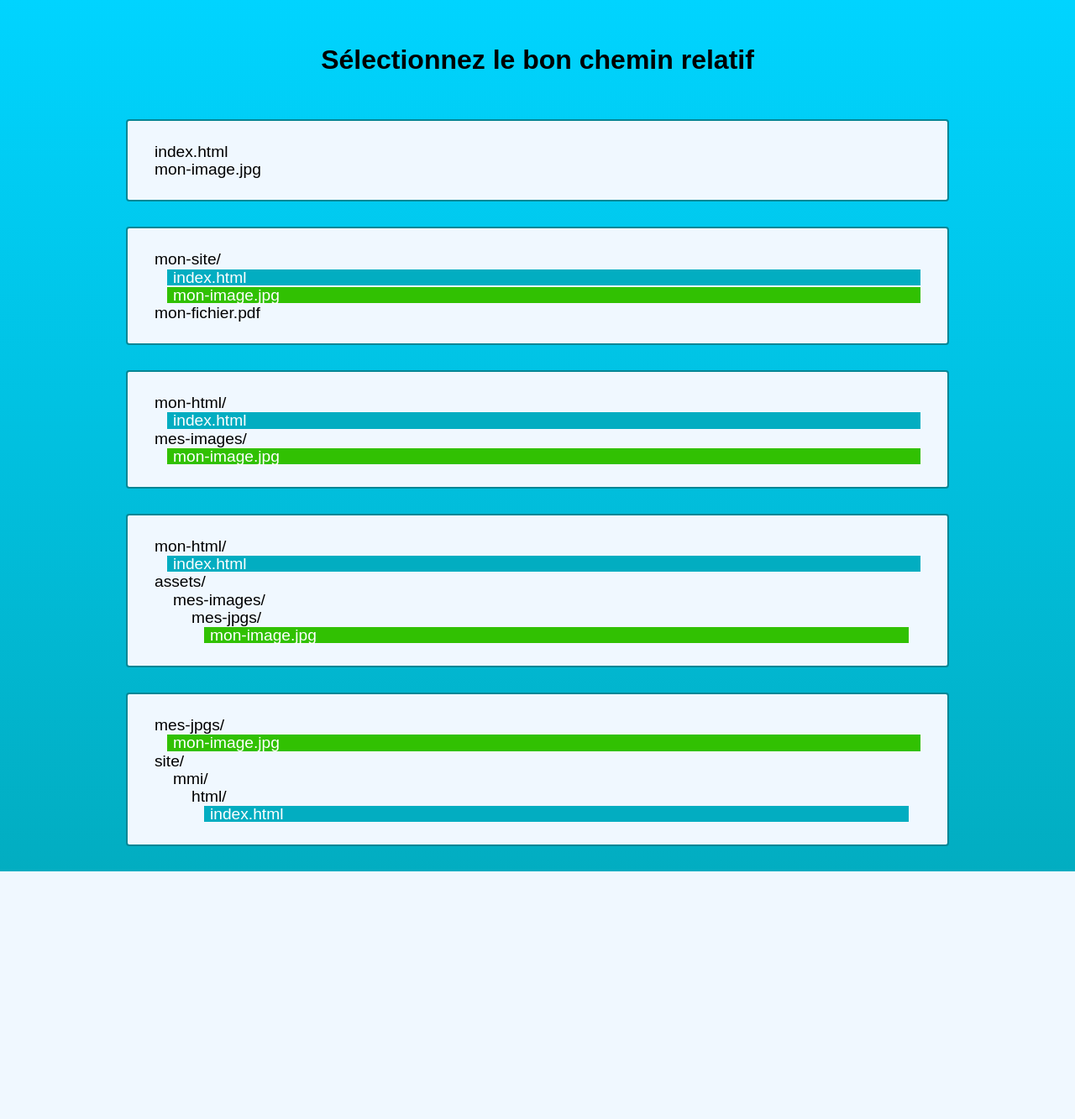
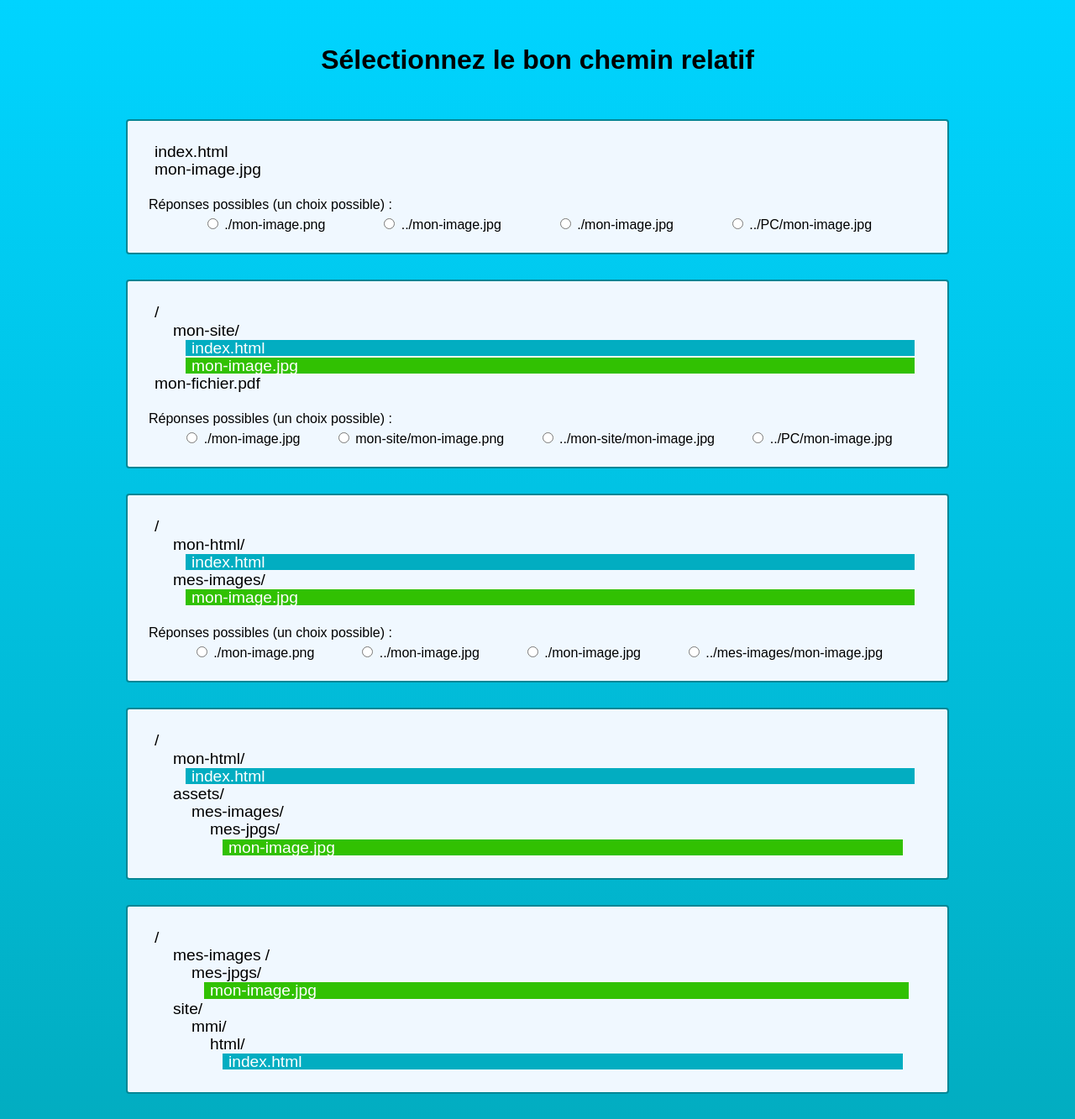
Before and after one commit to DanYellow/presentations, a PHP site: page / in a window 1280 px wide. Shown: the whole page at 84% size. Before the commit the page ends 1038 px from the top, so only its background shows below. Run offline with PHP 8.4, Linux system fonts and the light colour scheme.

Commit message:
Update 'devoirs'

```diff
--- a/mmi/html/travaux-pratiques/numero-1/devoirs/chemins-relatifs/index.html
+++ b/mmi/html/travaux-pratiques/numero-1/devoirs/chemins-relatifs/index.html
@@ -16,10 +16,56 @@
         <li>index.html</li>
         <li>mon-image.jpg</li>
       </ul>
+
+      <p>Réponses possibles (un choix possible) :</p>
+      <div class="list-responses">
+        <div>
+          <input
+            type="radio"
+            id="ex1-mon-image-png"
+            name="ex1"
+            value="ex1-mon-image-png"
+          />
+          <label for="ex1-mon-image-png">./mon-image.png</label>
+        </div>
+
+        <div>
+          <input
+            type="radio"
+            id="ex1-parent-mon-image-jpg"
+            name="ex1"
+            value="ex1-parent-mon-image-jpg"
+          />
+          <label for="ex1-parent-mon-image-jpg">../mon-image.jpg</label>
+        </div>
+
+        <div>
+          <input
+            type="radio"
+            id="ex1-mon-image-jpg"
+            name="ex1"
+            value="ex1-mon-image-jpg"
+          />
+          <label for="ex1-mon-image-jpg">./mon-image.jpg</label>
+        </div>
+
+        <div>
+          <input
+            type="radio"
+            id="ex1-pc-mon-image-jpg"
+            name="ex1"
+            value="ex1-pc-mon-image-jpg"
+          />
+          <label for="ex1-pc-mon-image-jpg">../PC/mon-image.jpg</label>
+        </div>
+      </div>
     </article>
 
     <article class="exercice">
       <ul class="tree">
+        <li>
+          /
+          <ul>
             <li>
               mon-site/
               <ul>
@@ -27,12 +73,62 @@
                 <li class="is-image-file">mon-image.jpg</li>
               </ul>
             </li>
+          </ul>
+        </li>
         <li>mon-fichier.pdf</li>
       </ul>
+
+      <p>Réponses possibles (un choix possible) :</p>
+      <div class="list-responses">
+        <div>
+          <input
+            type="radio"
+            id="ex2-mon-image-jpg"
+            name="ex2"
+            value="ex2-mon-image-jpg"
+          />
+          <label for="ex2-mon-image-jpg">./mon-image.jpg</label>
+        </div>
+
+        <div>
+          <input
+            type="radio"
+            id="ex2-mon-image-png"
+            name="ex2"
+            value="ex2-mon-image-png"
+          />
+          <label for="ex2-mon-image-png">mon-site/mon-image.png</label>
+        </div>
+
+        <div>
+          <input
+            type="radio"
+            id="ex2-parent-mon-image-jpg"
+            name="ex2"
+            value="ex2-parent-mon-image-jpg"
+          />
+          <label for="ex2-parent-mon-image-jpg"
+            >../mon-site/mon-image.jpg</label
+          >
+        </div>
+
+        <div>
+          <input
+            type="radio"
+            id="ex2-pc-mon-image-jpg"
+            name="ex2"
+            value="ex2-pc-mon-image-jpg"
+          />
+          <label for="ex2-pc-mon-image-jpg">../PC/mon-image.jpg</label>
+        </div>
+      </div>
     </article>
 
     <article class="exercice">
       <ul class="tree">
+        <li>
+          /
+          <ul>
             <li>
               mon-html/
               <ul>
@@ -46,10 +142,58 @@
               </ul>
             </li>
           </ul>
+        </li>
+      </ul>
+
+      <p>Réponses possibles (un choix possible) :</p>
+      <div class="list-responses">
+        <div>
+          <input
+            type="radio"
+            id="ex3-mon-image-png"
+            name="ex3"
+            value="ex3-mon-image-png"
+          />
+          <label for="ex3-mon-image-png">./mon-image.png</label>
+        </div>
+
+        <div>
+          <input
+            type="radio"
+            id="ex3-parent-mon-image-jpg"
+            name="ex3"
+            value="ex3-parent-mon-image-jpg"
+          />
+          <label for="ex3-parent-mon-image-jpg">../mon-image.jpg</label>
+        </div>
+
+        <div>
+          <input
+            type="radio"
+            id="ex3-mon-image-jpg"
+            name="ex3"
+            value="ex3-mon-image-jpg"
+          />
+          <label for="ex3-mon-image-jpg">./mon-image.jpg</label>
+        </div>
+
+        <div>
+          <input
+            type="radio"
+            id="ex3-pc-mon-image-jpg"
+            name="ex3"
+            value="ex3-pc-mon-image-jpg"
+          />
+          <label for="ex3-pc-mon-image-jpg">../mes-images/mon-image.jpg</label>
+        </div>
+      </div>
     </article>
 
     <article class="exercice">
       <ul class="tree">
+        <li>
+          /
+          <ul>
             <li>
               mon-html/
               <ul>
@@ -73,14 +217,24 @@
               </ul>
             </li>
           </ul>
+        </li>
+      </ul>
     </article>
 
     <article class="exercice">
       <ul class="tree">
         <li>
+          /
+          <ul>
+            <li>
+              mes-images /
+              <ul>
+                <li>
                   mes-jpgs/
                   <ul>
                     <li class="is-image-file">mon-image.jpg</li>
+                  </ul>
+                </li>
               </ul>
             </li>
             <li>
@@ -100,6 +254,8 @@
               </ul>
             </li>
           </ul>
+        </li>
+      </ul>
     </article>
   </body>
 </html>
--- a/mmi/html/travaux-pratiques/numero-1/devoirs/chemins-relatifs/style.css
+++ b/mmi/html/travaux-pratiques/numero-1/devoirs/chemins-relatifs/style.css
@@ -60,3 +60,18 @@ body {
   background: rgb(49 193 2);
   color: white;
 }
+
+.list-responses {
+  margin-top: 0;
+  display: flex;
+  justify-content: space-evenly;
+}
+
+.exercice p {
+  margin-top: 25px;
+  margin-bottom: 5px;
+}
+
+.list-responses > div {
+  display: inline-block;
+}
```
Lines whose indentation alone changed are shown as unchanged.
